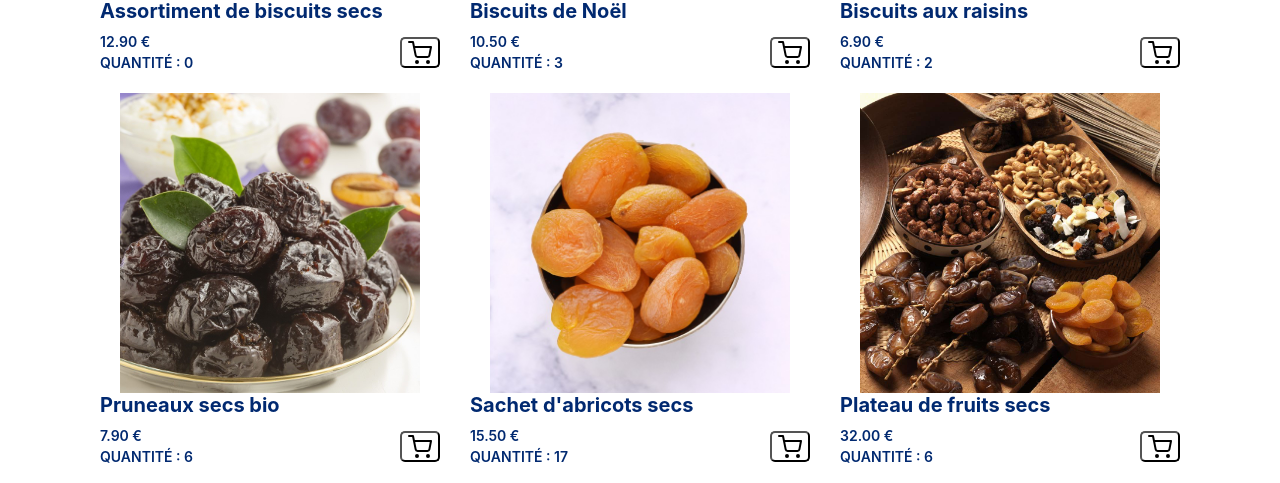
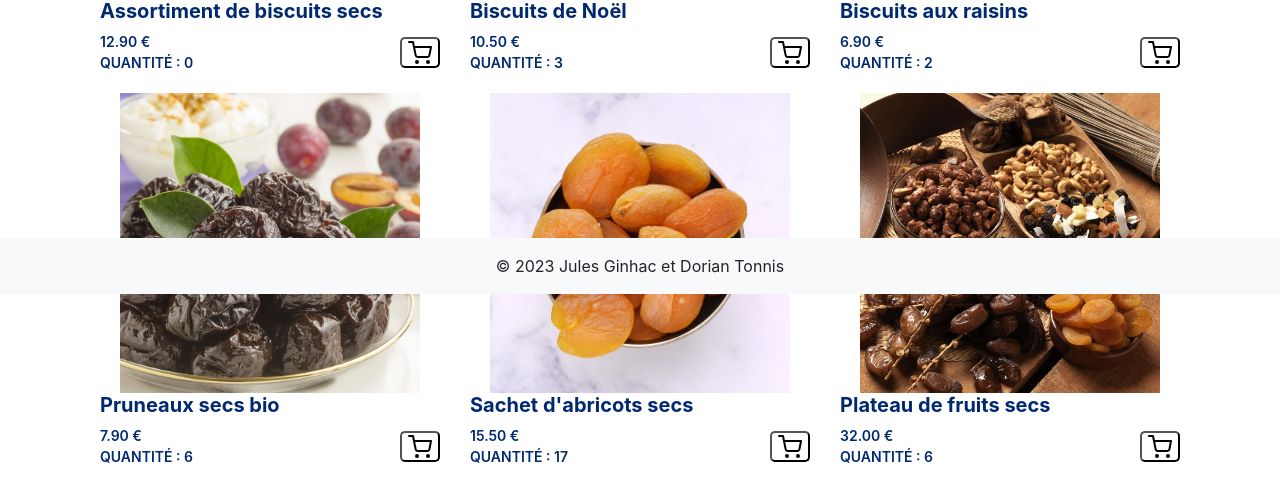
Before and after one commit to Dorian-T/ISIWeb4Shop, a PHP site: page /index.php?action=products in a window 1280 px wide. Shown: the part 506-989 px from the top of the page. Run offline with PHP 8.4, Linux system fonts and the light colour scheme; data comes from the database, SQL or seed files in the repository; some libraries are stand-ins or nearby versions.

Commit message:
position du header et footer

```diff
--- a/Style/Style.css
+++ b/Style/Style.css
@@ -7,9 +7,26 @@ body {
 }
 
 /* Header */
+
+header {
+  position: sticky;
+  top: 0;
+  left: 0;
+  right: 0;
+  z-index: 9999;
+}
+
 header nav img {
   height: 40px;
 }
+
+
+/* Main */
+
+main {
+  position: sticky;
+}
+
 
 /* liste Section Styles */
 .liste .liste-wrap {
@@ -176,6 +193,14 @@ header nav img {
 
 /* Footer */
 
+footer {
+  position: fixed;
+  bottom: 0;
+  left: 0;
+  right: 0;
+  z-index: 9999;
+}
+
 footer p {
   margin: 0;
 }
--- a/view/products.twig
+++ b/view/products.twig
@@ -8,9 +8,9 @@
 
             <div class="container" data-aos="fade-up">
 
-                <header class="section-header">
+                <div class="section-header">
                      <h2>Liste Produits</h2>
-                </header>
+                </div>
 
                 <form method="get" action="index.php">
                     <input type="hidden" name="action" value="products">
```
